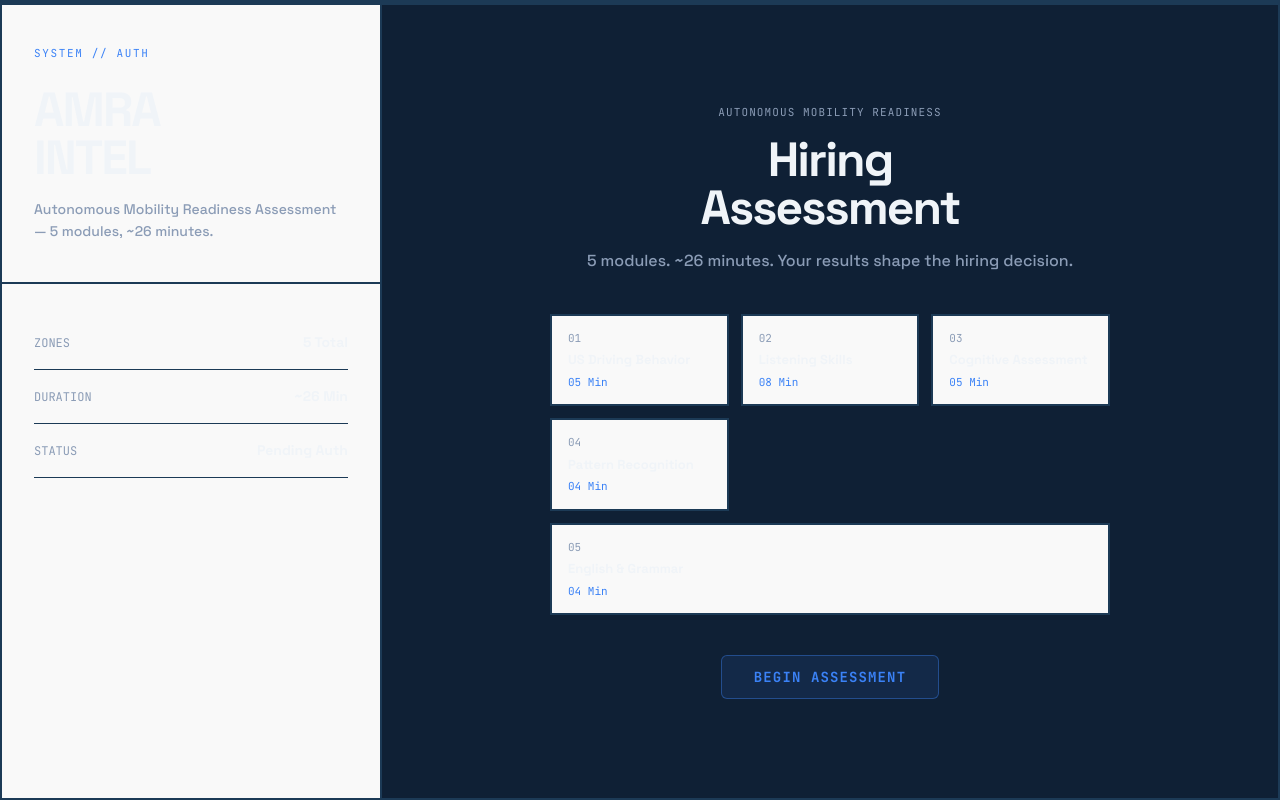
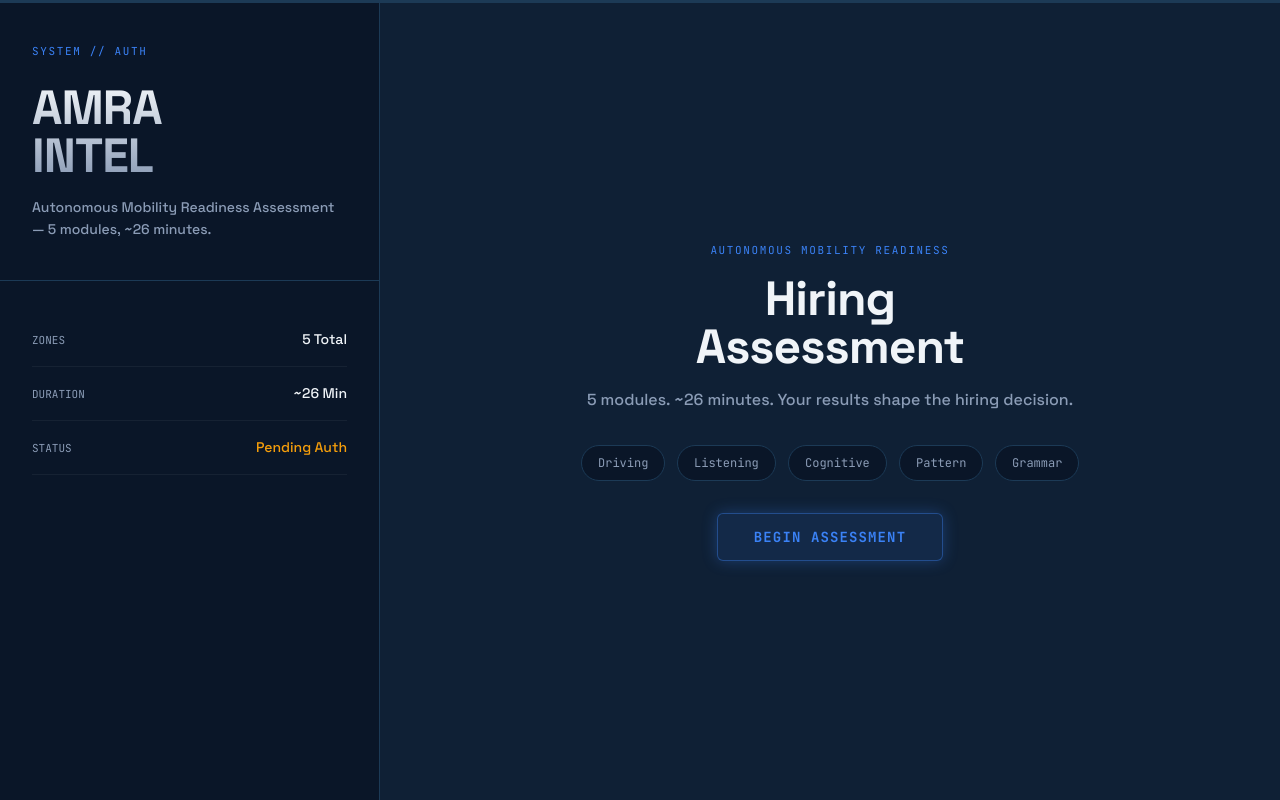
Before and after one commit to ak22021990-jpg/AMRA, a React (Vite) app: page /#/ in a window 1280 px wide. Built offline with nearby package versions, Linux system fonts and the light colour scheme.

Commit message:
feat: splash hero, registration animations, dashboard module cards

```diff
--- a/src/pages/Dashboard.tsx
+++ b/src/pages/Dashboard.tsx
@@ -2,6 +2,7 @@ import { useState } from 'react';
 import { useNavigate } from 'react-router-dom';
 import { useAssessmentStore } from '../store/assessmentStore';
 import ZoneVisual from '../components/ZoneVisual';
+import { useSound } from '../hooks/useSound';
 
 const MODULES = [
   {
@@ -32,75 +33,70 @@ const MODULES = [
 ] as const;
 
 const S: Record<string, React.CSSProperties> = {
-  layout: {
-    width: '100%', maxWidth: 1440, height: 'calc(100vh - 3px)',
-    margin: '3px auto 0',
-    display: 'grid', gridTemplateColumns: '380px 1fr',
-    background: 'var(--surface)',
-    border: '2px solid var(--border)',
-    boxShadow: '12px 12px 0 rgba(0,0,0,1)',
-  },
+  layout: {},
+
   sidebar: {
-    borderRight: '2px solid var(--border)',
-    display: 'flex', flexDirection: 'column',
-    background: '#f9f9f9', overflowY: 'auto',
+    // moved to .dashboard-sidebar
   },
   sidebarHeader: {
     padding: '40px 32px',
-    borderBottom: '2px solid var(--border)',
+    borderBottom: '1px solid var(--border)',
   },
   h1: {
-    fontSize: 48, fontWeight: 800, letterSpacing: '-0.04em',
+    fontFamily: 'var(--font-body)',
+    fontSize: 48, fontWeight: 700, letterSpacing: '-0.02em',
     lineHeight: 1, textTransform: 'uppercase' as const, marginBottom: 16,
+    background: 'linear-gradient(180deg, var(--fg), var(--muted))',
+    WebkitBackgroundClip: 'text',
+    WebkitTextFillColor: 'transparent',
   },
   candidateInfo: { padding: 32, flex: 1 },
   dataRow: {
     display: 'flex', justifyContent: 'space-between', alignItems: 'baseline',
-    padding: '16px 0', borderBottom: '1px solid var(--border)',
+    padding: '16px 0', borderBottom: '1px solid rgba(255,255,255,0.05)',
   },
-  dataLabel: { fontFamily: 'var(--font-mono)', fontSize: 12, color: 'var(--muted)', textTransform: 'uppercase' as const },
-  dataValue: { fontWeight: 600, fontSize: 14 },
+  dataLabel: { fontFamily: 'var(--font-mono)', fontSize: 11, color: 'var(--muted)', textTransform: 'uppercase' as const },
+  dataValue: { fontWeight: 500, fontSize: 14, color: 'var(--fg)' },
   punchGrid: { display: 'grid', gridTemplateColumns: 'repeat(5, 1fr)', gap: 8 },
   punchSlot: {
-    aspectRatio: '1', border: '2px solid var(--border)',
+    aspectRatio: '1', border: '1px solid var(--border)', borderRadius: 6,
     display: 'flex', alignItems: 'center', justifyContent: 'center',
     fontFamily: 'var(--font-mono)', fontSize: 14, fontWeight: 700,
-    color: 'var(--muted)', background: 'var(--surface)',
+    color: 'var(--muted)', background: 'var(--surface)', transition: 'all 0.3s'
   },
-  punchSlotDone: { background: 'var(--fg)', color: 'var(--surface)' },
-  ledgerContainer: { overflowY: 'auto' as const, background: 'var(--surface)', display: 'flex', flexDirection: 'column' },
+  punchSlotDone: { background: 'rgba(56, 189, 248, 0.1)', color: 'var(--accent)', borderColor: 'var(--accent)', boxShadow: '0 0 12px rgba(56, 189, 248, 0.3)' },
+  ledgerContainer: { overflowY: 'auto' as const, background: 'var(--bg)', display: 'flex', flexDirection: 'column' },
   ledgerHeader: {
-    padding: '24px 32px', borderBottom: '2px solid var(--border)',
+    padding: '24px 32px', borderBottom: '1px solid var(--border)',
     display: 'grid', gridTemplateColumns: '80px 1fr 140px', gap: 24,
     fontFamily: 'var(--font-mono)', fontSize: 11, textTransform: 'uppercase' as const,
     color: 'var(--muted)', position: 'sticky' as const, top: 0,
-    background: 'var(--surface)', zIndex: 10,
+    background: 'rgba(3, 7, 18, 0.8)', backdropFilter: 'blur(12px)', WebkitBackdropFilter: 'blur(12px)', zIndex: 10,
   },
   moduleRow: {
     display: 'grid', gridTemplateColumns: '120px 1fr',
-    borderBottom: '2px solid var(--border)', cursor: 'pointer', position: 'relative' as const,
+    borderBottom: '1px solid var(--border)', cursor: 'pointer', position: 'relative' as const,
   },
   moduleContent: {
-    padding: '24px 32px',
+    padding: '32px 32px',
     display: 'grid', gridTemplateColumns: '1fr 140px', gap: 24, alignItems: 'center',
   },
-  moduleTitle: { fontSize: 22, fontWeight: 700, letterSpacing: '-0.02em', marginBottom: 8 },
+  moduleTitle: { fontFamily: 'var(--font-body)', fontSize: 24, fontWeight: 500, letterSpacing: '-0.01em', marginBottom: 8, color: 'var(--fg)' },
   moduleDesc: { fontSize: 14, color: 'var(--muted)', maxWidth: 500, lineHeight: 1.5 },
   btnAction: {
-    fontFamily: 'var(--font-mono)', fontSize: 13, fontWeight: 700,
+    fontFamily: 'var(--font-mono)', fontSize: 12, fontWeight: 700, borderRadius: 6,
     textTransform: 'uppercase' as const, background: 'var(--surface)',
-    border: '2px solid var(--border)', padding: '12px 16px',
-    cursor: 'pointer', boxShadow: '4px 4px 0 rgba(0,0,0,1)',
-    transition: 'all 0.1s', textAlign: 'center' as const, width: '100%',
+    border: '1px solid var(--border)', padding: '12px 16px',
+    cursor: 'pointer', transition: 'all 0.2s', textAlign: 'center' as const, width: '100%',
   },
 };
 
 // ── Splash screen (before registration) ──────────────────────────────────────
 function Splash({ onBegin }: { onBegin: () => void }) {
   return (
-    <div style={{ width: '100%', maxWidth: 1440, margin: '3px auto 0', height: 'calc(100vh - 3px)', display: 'grid', gridTemplateColumns: '380px 1fr', background: 'var(--surface)', border: '2px solid var(--border)', boxShadow: '12px 12px 0 rgba(0,0,0,1)' }}>
+    <div className="dashboard-layout">
       {/* Sidebar */}
-      <aside style={{ borderRight: '2px solid var(--border)', display: 'flex', flexDirection: 'column', background: '#f9f9f9' }}>
+      <aside className="dashboard-sidebar">
         <div style={S.sidebarHeader}>
           <span className="kicker">System // Auth</span>
           <h1 style={S.h1}>AMRA<br />INTEL</h1>
@@ -111,28 +107,34 @@ function Splash({ onBegin }: { onBegin: () => void }) {
         <div style={S.candidateInfo}>
           <div style={S.dataRow}><span style={S.dataLabel}>Zones</span><span style={S.dataValue}>5 Total</span></div>
           <div style={S.dataRow}><span style={S.dataLabel}>Duration</span><span style={S.dataValue}>~26 Min</span></div>
-          <div style={S.dataRow}><span style={S.dataLabel}>Status</span><span style={S.dataValue}>Pending Auth</span></div>
+          <div style={S.dataRow}><span style={S.dataLabel}>Status</span><span style={{...S.dataValue, color: 'var(--warn)'}}>Pending Auth</span></div>
         </div>
       </aside>
-      {/* Main */}
-      <main style={{ display: 'flex', flexDirection: 'column', alignItems: 'center', justifyContent: 'center', padding: 64, gap: 40 }}>
-        <div style={{ textAlign: 'center', maxWidth: 560 }}>
-          <span style={{ fontFamily: 'var(--font-mono)', fontSize: 11, textTransform: 'uppercase', color: 'var(--muted)', letterSpacing: '0.1em', display: 'block', marginBottom: 16 }}>Autonomous Mobility Readiness</span>
-          <h2 style={{ fontSize: 48, fontWeight: 800, letterSpacing: '-0.04em', lineHeight: 1, marginBottom: 16 }}>Hiring<br />Assessment</h2>
-          <p style={{ color: 'var(--muted)', fontSize: 16, lineHeight: 1.6 }}>
+      {/* Main — text-only hero */}
+      <main className="anim-gradient-bg" style={{ display: 'flex', flexDirection: 'column', alignItems: 'center', justifyContent: 'center', padding: '64px 24px', gap: 32, background: 'var(--surface)' }}>
+        <div className="anim-fade-in-up" style={{ textAlign: 'center', maxWidth: 560 }}>
+          <span className="kicker anim-fade-in-down stagger-1" style={{ marginBottom: 16, display: 'block' }}>
+            Autonomous Mobility Readiness
+          </span>
+          <h2 style={{ fontFamily: 'var(--font-body)', fontSize: 48, fontWeight: 700, letterSpacing: '-0.02em', lineHeight: 1, marginBottom: 16 }}>
+            Hiring<br />Assessment
+          </h2>
+          <p style={{ color: 'var(--muted)', fontSize: 16, lineHeight: 1.6, fontWeight: 500 }}>
             5 modules. ~26 minutes. Your results shape the hiring decision.
           </p>
         </div>
-        <div style={{ display: 'grid', gridTemplateColumns: 'repeat(3, 1fr)', gap: 12, width: '100%', maxWidth: 560 }}>
-          {MODULES.map((mod, i) => (
-            <div key={mod.id} style={{ padding: '14px 16px', background: '#f9f9f9', border: '2px solid var(--border)', gridColumn: i === 4 ? '1 / -1' : 'auto' }}>
-              <div style={{ fontFamily: 'var(--font-mono)', fontSize: 11, color: 'var(--muted)', marginBottom: 4 }}>{mod.num}</div>
-              <div style={{ fontWeight: 700, fontSize: 13, marginBottom: 4 }}>{mod.label}</div>
-              <div style={{ fontFamily: 'var(--font-mono)', fontSize: 11, color: 'var(--accent)' }}>{mod.time}</div>
-            </div>
+        <div className="anim-fade-in-up stagger-2" style={{ display: 'flex', gap: 12, flexWrap: 'wrap', justifyContent: 'center' }}>
+          {['Driving', 'Listening', 'Cognitive', 'Pattern', 'Grammar'].map((name, i) => (
+            <span key={name} className={`anim-scale-in stagger-${i + 1}`} style={{
+              padding: '8px 16px', borderRadius: 999, border: '1px solid var(--border)',
+              fontFamily: 'var(--font-mono)', fontSize: 12, color: 'var(--muted)',
+              background: 'var(--bg)',
+            }}>
+              {name}
+            </span>
           ))}
         </div>
-        <button className="btn btn-primary" style={{ fontSize: 14, padding: '14px 32px' }} onClick={onBegin}>
+        <button className="btn btn-primary anim-fade-in-up stagger-3" style={{ fontSize: 14, padding: '16px 36px', boxShadow: '0 0 15px var(--accent-glow)' }} onClick={onBegin}>
           Begin Assessment
         </button>
       </main>
@@ -145,16 +147,18 @@ function Register({ onRegister }: { onRegister: (name: string, email: string) =>
   const [name, setName] = useState('');
   const [email, setEmail] = useState('');
   const [err, setErr] = useState('');
+  const { play } = useSound();
 
   const submit = () => {
-    if (!name.trim()) { setErr('Please enter your name.'); return; }
-    if (!email.trim() || !email.includes('@')) { setErr('Please enter a valid email.'); return; }
+    if (!name.trim()) { setErr('Please enter your name.'); play('wrong'); return; }
+    if (!email.trim() || !email.includes('@')) { setErr('Please enter a valid email.'); play('wrong'); return; }
+    play('click');
     onRegister(name.trim(), email.trim());
   };
 
   return (
-    <div style={{ width: '100%', maxWidth: 1440, margin: '3px auto 0', height: 'calc(100vh - 3px)', display: 'grid', gridTemplateColumns: '380px 1fr', background: 'var(--surface)', border: '2px solid var(--border)', boxShadow: '12px 12px 0 rgba(0,0,0,1)' }}>
-      <aside style={{ borderRight: '2px solid var(--border)', display: 'flex', flexDirection: 'column', background: '#f9f9f9' }}>
+    <div className="dashboard-layout">
+      <aside className="dashboard-sidebar">
         <div style={S.sidebarHeader}>
           <span className="kicker">System // Auth</span>
           <h1 style={S.h1}>AMRA<br />INTEL</h1>
@@ -162,28 +166,28 @@ function Register({ onRegister }: { onRegister: (name: string, email: string) =>
         <div style={S.candidateInfo}>
           <div style={S.dataRow}><span style={S.dataLabel}>Zones</span><span style={S.dataValue}>5 Total</span></div>
           <div style={S.dataRow}><span style={S.dataLabel}>Duration</span><span style={S.dataValue}>~26 Min</span></div>
-          <div style={S.dataRow}><span style={S.dataLabel}>Status</span><span style={S.dataValue}>Pending Auth</span></div>
+          <div style={S.dataRow}><span style={S.dataLabel}>Status</span><span style={{...S.dataValue, color: 'var(--warn)'}}>Pending Auth</span></div>
         </div>
       </aside>
-      <main style={{ display: 'flex', flexDirection: 'column', alignItems: 'center', justifyContent: 'center', padding: 64 }}>
-        <div style={{ width: '100%', maxWidth: 480 }}>
-          <span className="kicker">Candidate Registration</span>
-          <h2 style={{ fontSize: 36, fontWeight: 800, letterSpacing: '-0.03em', lineHeight: 1, marginBottom: 8, marginTop: 8 }}>Before you start</h2>
-          <p style={{ color: 'var(--muted)', marginBottom: 32, fontSize: 15 }}>
+      <main style={{ display: 'flex', flexDirection: 'column', alignItems: 'center', justifyContent: 'center', padding: '64px 24px', background: 'var(--surface)' }}>
+        <div className="anim-fade-in-up" style={{ width: '100%', maxWidth: 480 }}>
+          <span className="kicker anim-fade-in-down stagger-1">Candidate Registration</span>
+          <h2 className="anim-fade-in-up stagger-2" style={{ fontFamily: 'var(--font-body)', fontSize: 36, fontWeight: 700, letterSpacing: '-0.02em', lineHeight: 1, marginBottom: 12, marginTop: 8 }}>Before you start</h2>
+          <p className="anim-fade-in-up stagger-3" style={{ color: 'var(--muted)', marginBottom: 32, fontSize: 16 }}>
             Enter your details. Your score and classification will appear in the final report.
           </p>
-          <div style={{ display: 'grid', gridTemplateColumns: '1fr 1fr', gap: 16, marginBottom: 16 }}>
+          <div className="anim-fade-in-up stagger-4" style={{ display: 'grid', gridTemplateColumns: '1fr 1fr', gap: 16, marginBottom: 24 }}>
             <div>
               <label style={{ display: 'block', fontFamily: 'var(--font-mono)', fontSize: 11, textTransform: 'uppercase', color: 'var(--muted)', marginBottom: 8 }}>Full Name</label>
-              <input value={name} onChange={e => setName(e.target.value)} placeholder="Candidate name" onKeyDown={e => e.key === 'Enter' && submit()} />
+              <input value={name} onChange={e => setName(e.target.value)} placeholder="Candidate name" onKeyDown={e => e.key === 'Enter' && submit()} style={{ background: 'var(--bg)' }} />
             </div>
             <div>
               <label style={{ display: 'block', fontFamily: 'var(--font-mono)', fontSize: 11, textTransform: 'uppercase', color: 'var(--muted)', marginBottom: 8 }}>Email</label>
-              <input type="email" value={email} onChange={e => setEmail(e.target.value)} placeholder="name@example.com" onKeyDown={e => e.key === 'Enter' && submit()} />
+              <input type="email" value={email} onChange={e => setEmail(e.target.value)} placeholder="name@example.com" onKeyDown={e => e.key === 'Enter' && submit()} style={{ background: 'var(--bg)' }} />
             </div>
           </div>
-          {err && <p style={{ color: 'var(--fail)', fontFamily: 'var(--font-mono)', fontSize: 13, marginBottom: 16 }}>{err}</p>}
-          <button className="btn btn-primary" style={{ width: '100%', padding: '14px', fontSize: 14 }} onClick={submit}>
+          {err && <p className="anim-shake" style={{ color: 'var(--fail)', fontFamily: 'var(--font-mono)', fontSize: 13, marginBottom: 16 }}>{err}</p>}
+          <button className="btn btn-primary anim-fade-in-up stagger-5" style={{ width: '100%', padding: '16px', fontSize: 14, boxShadow: '0 0 15px var(--accent-glow)' }} onClick={submit}>
             Begin Assessment →
           </button>
         </div>
@@ -209,9 +213,9 @@ export default function Dashboard() {
   }
 
   return (
-    <div style={S.layout}>
+    <div className="dashboard-layout">
       {/* ── Left Sidebar ── */}
-      <aside style={S.sidebar}>
+      <aside className="dashboard-sidebar anim-fade-in-up">
         <div style={S.sidebarHeader}>
           <span className="kicker">System // Active</span>
           <h1 style={S.h1}>AMRA<br />INTEL</h1>
@@ -263,14 +267,14 @@ export default function Dashboard() {
       {/* ── Right Ledger ── */}
       <main style={S.ledgerContainer}>
         {/* Sticky header */}
-        <div style={S.ledgerHeader}>
+        <div className="anim-fade-in-up stagger-1" style={S.ledgerHeader}>
           <div>Ref</div>
           <div>Assessment Details</div>
           <div style={{ textAlign: 'right' }}>Action</div>
         </div>
 
         <div style={{ display: 'flex', flexDirection: 'column', flex: 1 }}>
-          {MODULES.map(mod => {
+          {MODULES.map((mod, i) => {
             const done = results[mod.id]?.completed;
             const pct = done ? Math.round((results[mod.id].score / results[mod.id].total) * 100) : null;
             const isHovered = hovered === mod.id;
@@ -278,20 +282,21 @@ export default function Dashboard() {
             return (
               <div
                 key={mod.id}
-                style={S.moduleRow}
+                className={`anim-fade-in-left stagger-${i + 1}`}
+                style={{ ...S.moduleRow, transition: 'all 0.3s ease' }}
                 onClick={() => navigate(mod.path)}
                 onMouseEnter={() => setHovered(mod.id)}
                 onMouseLeave={() => setHovered(null)}
               >
                 {/* Zone visual */}
-                <div style={{ borderRight: '2px solid var(--border)', minHeight: 120 }}>
+                <div style={{ borderRight: '1px solid var(--border)', minHeight: 120 }}>
                   <ZoneVisual variant={mod.id} active={isHovered} />
                 </div>
 
                 {/* Content */}
                 <div style={{
                   ...S.moduleContent,
-                  background: isHovered ? '#fafafa' : 'var(--surface)',
+                  background: isHovered ? 'var(--surface-subtle)' : 'transparent',
                   transition: 'background 0.2s',
                 }}>
                   <div>
@@ -319,8 +324,8 @@ export default function Dashboard() {
                       <button
                         style={{
                           ...S.btnAction,
-                          background: isHovered ? 'var(--accent)' : 'var(--surface)',
-                          color: isHovered ? '#fff' : 'var(--fg)',
+                          background: isHovered ? 'var(--accent-bg)' : 'var(--surface)',
+                          color: isHovered ? 'var(--fg)' : 'var(--fg)',
                           borderColor: isHovered ? 'var(--accent)' : 'var(--border)',
                         }}
                         onClick={e => { e.stopPropagation(); navigate(mod.path); }}
```
